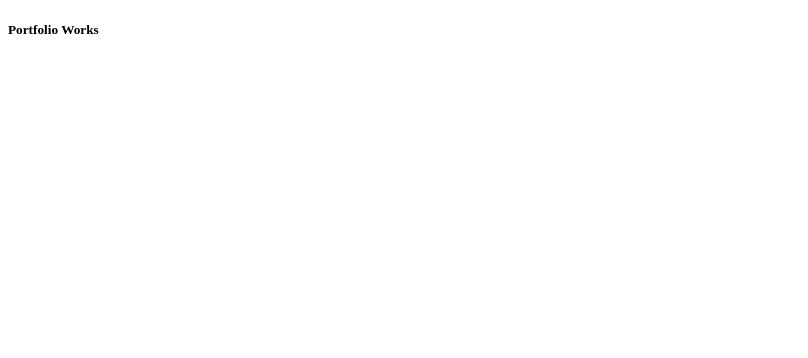
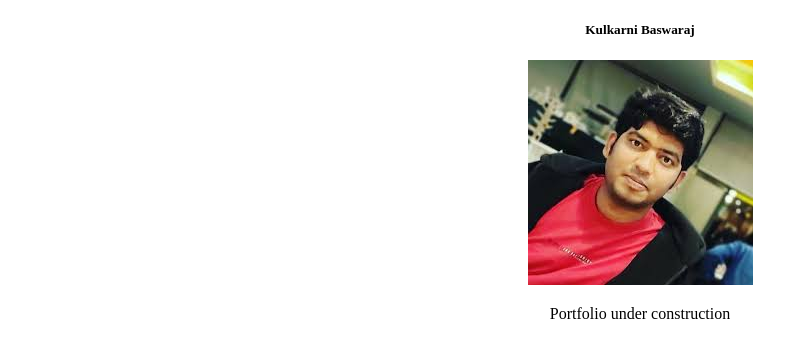
Before and after one commit to KulkarniBaswaraj/Portfolio, a website: page public/index.html in a window 1280 px wide. Shown: the whole page, without its empty margins (0-808 px from the left). Drawn offline with Linux system fonts and the light colour scheme.

Commit message:
pic added

```diff
--- a/public/index.html
+++ b/public/index.html
@@ -4,8 +4,17 @@
     <meta charset="UTF-8">
     <meta name="viewport" content="width=device-width, initial-scale=1.0">
     <title>Document</title>
+    <style>
+        .container {
+            text-align: center;
+        }
+    </style>
 </head>
 <body>
-    <h5> Portfolio Works </h5>
+    <div class="container text-center">
+        <h5> Kulkarni Baswaraj </h5>
+        <img src="./img/my-pic.jpg" alt="">
+        <p> Portfolio under construction </p>
+    </div>
 </body>
 </html>
```
Also changed, not shown: public/img/my-pic.jpg (added).
